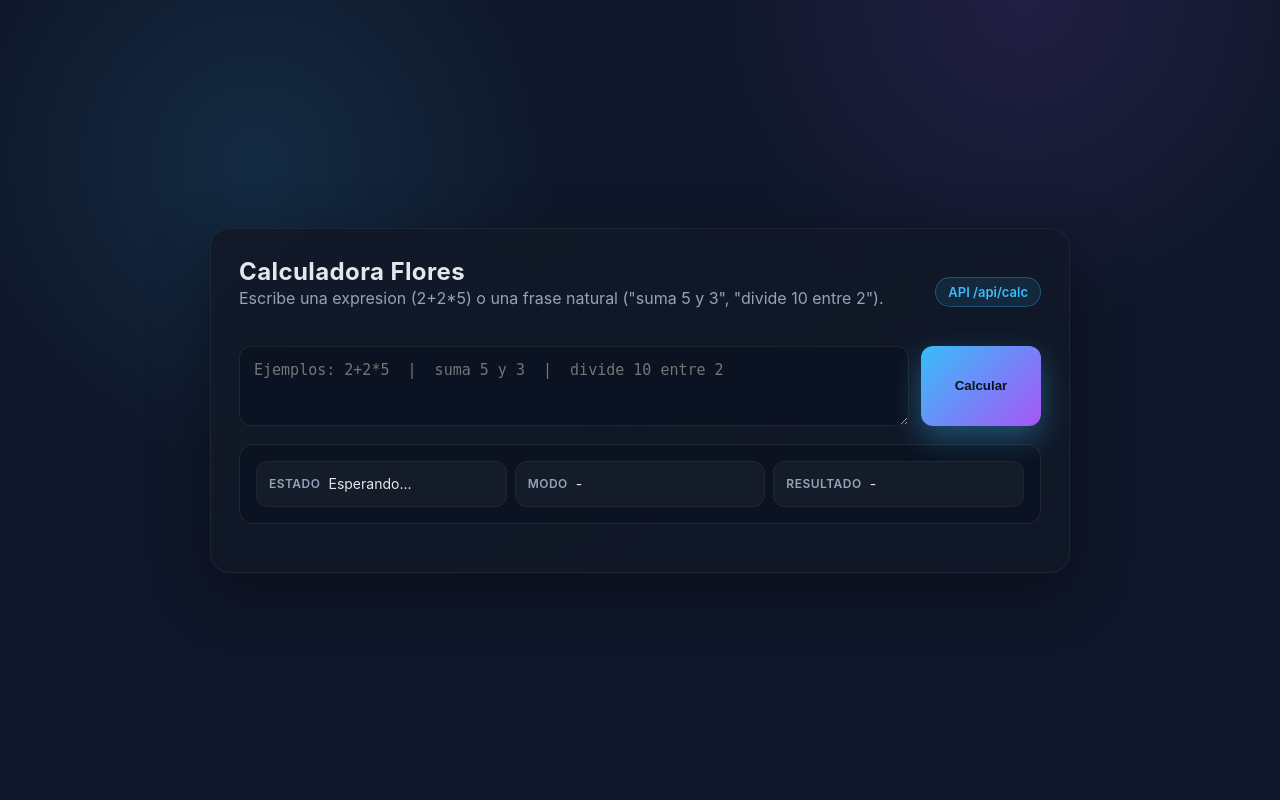
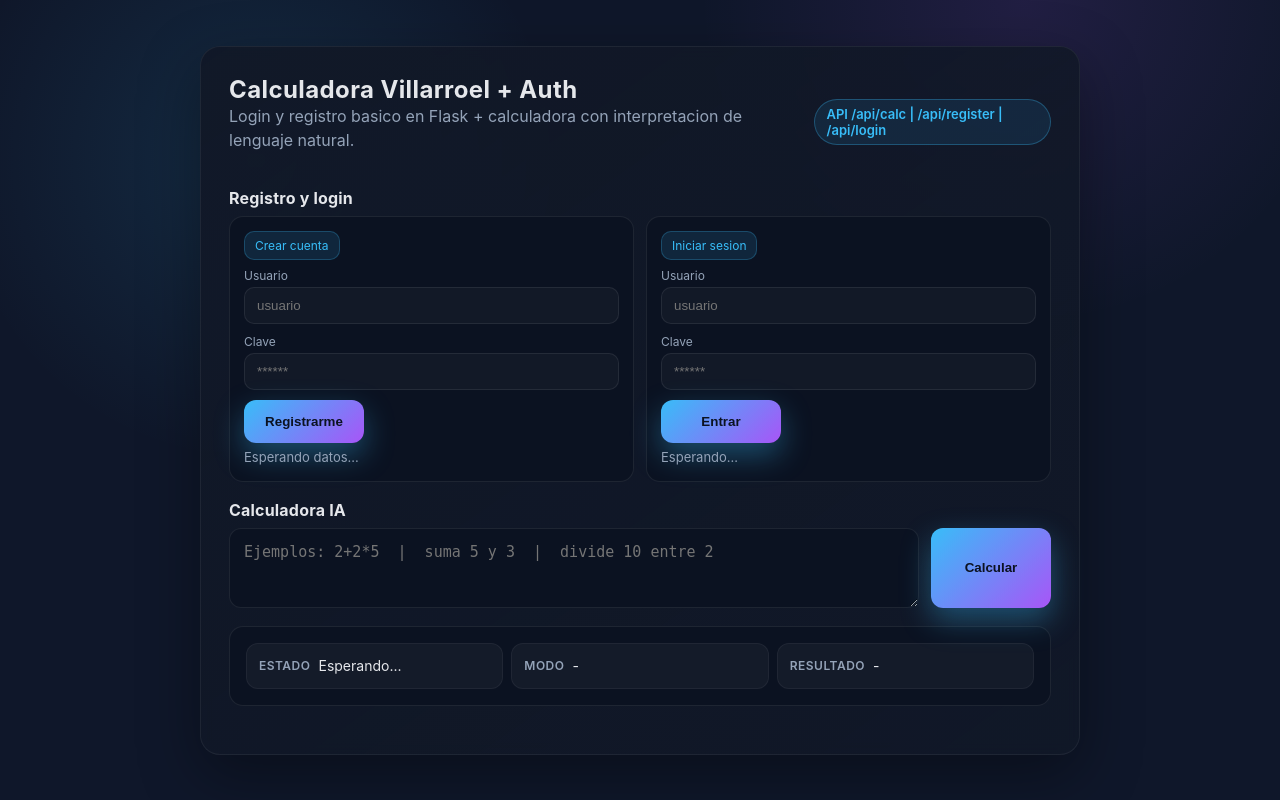
Before and after one commit to Javier-Villarroel93/DevopsExamen, a Flask app: page / in a window 1280 px wide. Run offline with Flask 3, Linux system fonts and the light colour scheme.

Commit message:
Primer commit

```diff
--- a/app.py
+++ b/app.py
@@ -3,9 +3,11 @@ from __future__ import annotations
 import ast
 import operator
 import re
-from typing import Callable, Optional
+import secrets
+from typing import Callable, Dict, Optional
 
 from flask import Flask, jsonify, render_template, request
+from werkzeug.security import check_password_hash, generate_password_hash
 
 app = Flask(__name__)
 
@@ -22,6 +24,9 @@ ALLOWED_BIN_OPS = {
 }
 
 ALLOWED_UNARY_OPS = {ast.UAdd: operator.pos, ast.USub: operator.neg}
+
+# Simple in-memory user store for demo auth
+USER_STORE: Dict[str, str] = {}
 
 
 def _eval_ast(node: ast.AST) -> float:
@@ -86,6 +91,30 @@ def ai_resolve(text: str) -> float:
     return safe_eval_expression(text)
 
 
+# --- Auth helpers -----------------------------------------------------------
+
+
+def _validate_credentials(payload: dict) -> tuple[str, str]:
+    username = (payload.get("username") or "").strip()
+    password = (payload.get("password") or "").strip()
+    if len(username) < 3 or len(password) < 6:
+        raise ValueError("Usuario (>=3) y clave (>=6) son requeridos")
+    return username, password
+
+
+def register_user(username: str, password: str) -> None:
+    if username in USER_STORE:
+        raise ValueError("El usuario ya existe")
+    USER_STORE[username] = generate_password_hash(password)
+
+
+def login_user(username: str, password: str) -> str:
+    hashed = USER_STORE.get(username)
+    if not hashed or not check_password_hash(hashed, password):
+        raise ValueError("Credenciales invalidas")
+    return secrets.token_hex(16)
+
+
 # --- HTTP interface ----------------------------------------------------------
 
 @app.route("/", methods=["GET"])
@@ -120,5 +149,29 @@ def calculate():
     return jsonify({"input": user_input, "mode": mode, "result": result})
 
 
+@app.route("/api/register", methods=["POST"])
+def register():
+    payload = request.get_json(silent=True) or {}
+    try:
+        username, password = _validate_credentials(payload)
+        register_user(username, password)
+    except ValueError as exc:
+        return jsonify({"error": str(exc)}), 400
+
+    return jsonify({"message": "Usuario creado", "username": username}), 201
+
+
+@app.route("/api/login", methods=["POST"])
+def login():
+    payload = request.get_json(silent=True) or {}
+    try:
+        username, password = _validate_credentials(payload)
+        token = login_user(username, password)
+    except ValueError as exc:
+        return jsonify({"error": str(exc)}), 401
+
+    return jsonify({"message": "Login exitoso", "token": token, "username": username})
+
+
 if __name__ == "__main__":
     app.run(host="0.0.0.0", port=5000)
--- a/templates/index.html
+++ b/templates/index.html
@@ -3,7 +3,7 @@
 <head>
   <meta charset="UTF-8" />
   <meta name="viewport" content="width=device-width, initial-scale=1.0" />
-  <title>Calculadora Flores</title>
+  <title>Calculadora Villarroel</title>
   <style>
     :root {
       --bg: #0f172a;
@@ -32,8 +32,8 @@
     }
     .card {
       width: 100%;
-      max-width: 860px;
-      background: linear-gradient(145deg, rgba(17,24,39,0.95), rgba(17,24,39,0.8));
+      max-width: 880px;
+      background: linear-gradient(145deg, rgba(17,24,39,0.95), rgba(17,24,39,0.82));
       border: 1px solid rgba(255,255,255,0.06);
       border-radius: 20px;
       padding: 28px;
@@ -65,6 +65,70 @@
       color: var(--muted);
       margin-bottom: 18px;
       line-height: 1.5;
+    }
+    .section-title {
+      font-weight: 700;
+      margin: 10px 0 8px;
+      letter-spacing: 0.2px;
+    }
+    .auth-grid {
+      display: grid;
+      grid-template-columns: repeat(auto-fit, minmax(260px, 1fr));
+      gap: 12px;
+      margin-bottom: 18px;
+    }
+    .panel {
+      background: #0b1221;
+      border: 1px solid rgba(255,255,255,0.08);
+      border-radius: 14px;
+      padding: 14px;
+    }
+    .tag {
+      display: inline-flex;
+      align-items: center;
+      gap: 6px;
+      padding: 6px 10px;
+      font-size: 12px;
+      border-radius: 10px;
+      background: rgba(56,189,248,0.12);
+      color: var(--accent);
+      border: 1px solid rgba(56,189,248,0.25);
+      margin-bottom: 8px;
+    }
+    label {
+      display: block;
+      font-size: 12px;
+      color: var(--muted);
+      margin-bottom: 4px;
+    }
+    input {
+      width: 100%;
+      background: rgba(255,255,255,0.03);
+      border: 1px solid rgba(255,255,255,0.08);
+      color: var(--text);
+      border-radius: 10px;
+      padding: 10px 12px;
+      margin-bottom: 10px;
+    }
+    input:focus {
+      outline: none;
+      border-color: rgba(56,189,248,0.6);
+      box-shadow: 0 0 0 3px rgba(56,189,248,0.15);
+    }
+    .note {
+      font-size: 13px;
+      color: var(--muted);
+      margin-top: 6px;
+      min-height: 18px;
+    }
+    .token {
+      font-family: "SFMono-Regular", Consolas, "Liberation Mono", monospace;
+      background: rgba(255,255,255,0.04);
+      padding: 8px 10px;
+      border-radius: 10px;
+      border: 1px solid rgba(255,255,255,0.06);
+      word-break: break-all;
+      margin-top: 6px;
     }
     .input-row {
       display: grid;
@@ -151,12 +215,36 @@
   <div class="card">
     <header>
       <div>
-        <div class="title">Calculadora Flores</div>
-        <div class="desc">Escribe una expresion (2+2*5) o una frase natural ("suma 5 y 3", "divide 10 entre 2").</div>
+        <div class="title">Calculadora Villarroel + Auth</div>
+        <div class="desc">Login y registro basico en Flask + calculadora con interpretacion de lenguaje natural.</div>
       </div>
-      <div class="pill">API /api/calc</div>
+      <div class="pill">API /api/calc | /api/register | /api/login</div>
     </header>
 
+    <div class="section-title">Registro y login</div>
+    <div class="auth-grid">
+      <div class="panel">
+        <div class="tag">Crear cuenta</div>
+        <label for="reg-user">Usuario</label>
+        <input id="reg-user" placeholder="usuario" autocomplete="username" />
+        <label for="reg-pass">Clave</label>
+        <input id="reg-pass" type="password" placeholder="******" autocomplete="new-password" />
+        <button id="btn-register">Registrarme</button>
+        <div class="note" id="reg-status">Esperando datos...</div>
+      </div>
+      <div class="panel">
+        <div class="tag">Iniciar sesion</div>
+        <label for="login-user">Usuario</label>
+        <input id="login-user" placeholder="usuario" autocomplete="username" />
+        <label for="login-pass">Clave</label>
+        <input id="login-pass" type="password" placeholder="******" autocomplete="current-password" />
+        <button id="btn-login">Entrar</button>
+        <div class="note" id="login-status">Esperando...</div>
+        <div class="token" id="login-token" style="display:none"></div>
+      </div>
+    </div>
+
+    <div class="section-title">Calculadora IA</div>
     <div class="input-row">
       <textarea id="input" placeholder="Ejemplos: 2+2*5  |  suma 5 y 3  |  divide 10 entre 2"></textarea>
       <button id="btn">Calcular</button>
@@ -178,6 +266,15 @@
     const modeEl = document.getElementById("mode");
     const resultEl = document.getElementById("result");
     const historyEl = document.getElementById("history");
+    const regUser = document.getElementById("reg-user");
+    const regPass = document.getElementById("reg-pass");
+    const regStatus = document.getElementById("reg-status");
+    const loginUser = document.getElementById("login-user");
+    const loginPass = document.getElementById("login-pass");
+    const loginStatus = document.getElementById("login-status");
+    const loginToken = document.getElementById("login-token");
+    const regBtn = document.getElementById("btn-register");
+    const loginBtn = document.getElementById("btn-login");
 
     const setStatus = (msg, ok=true) => {
       statusEl.textContent = msg;
@@ -188,8 +285,48 @@
       const div = document.createElement("div");
       div.className = "entry";
       div.innerHTML = `<div class="expr">${expr}</div>
-        <small>${ok ? "OK" : "Error"} • Modo: ${mode} • Resultado: ${res}</small>`;
+        <small>${ok ? "OK" : "Error"} | Modo: ${mode} | Resultado: ${res}</small>`;
       historyEl.prepend(div);
+    };
+
+    const postJson = async (url, body) => {
+      const res = await fetch(url, {
+        method: "POST",
+        headers: { "Content-Type": "application/json" },
+        body: JSON.stringify(body)
+      });
+      const data = await res.json();
+      if (!res.ok) throw new Error(data.error || "Error en la API");
+      return data;
+    };
+
+    const registerUser = async () => {
+      regStatus.textContent = "Enviando...";
+      try {
+        const data = await postJson("/api/register", {
+          username: regUser.value,
+          password: regPass.value
+        });
+        regStatus.textContent = `Listo: ${data.username}`;
+      } catch (err) {
+        regStatus.textContent = err.message;
+      }
+    };
+
+    const loginUserFn = async () => {
+      loginStatus.textContent = "Verificando...";
+      loginToken.style.display = "none";
+      try {
+        const data = await postJson("/api/login", {
+          username: loginUser.value,
+          password: loginPass.value
+        });
+        loginStatus.textContent = `Bienvenido ${data.username}`;
+        loginToken.style.display = "block";
+        loginToken.textContent = `Token: ${data.token}`;
+      } catch (err) {
+        loginStatus.textContent = err.message;
+      }
     };
 
     const calculate = async () => {
@@ -220,6 +357,8 @@
     };
 
     btn.addEventListener("click", calculate);
+    regBtn.addEventListener("click", registerUser);
+    loginBtn.addEventListener("click", loginUserFn);
     inputEl.addEventListener("keydown", (e) => {
       if (e.key === "Enter" && (e.metaKey || e.ctrlKey)) {
         calculate();
```
Also changed, not shown: stack.yml (+12 -12 lines), tests/test_app.py (+34 -1 lines), .github/workflows/deploy.yml, README.md.
